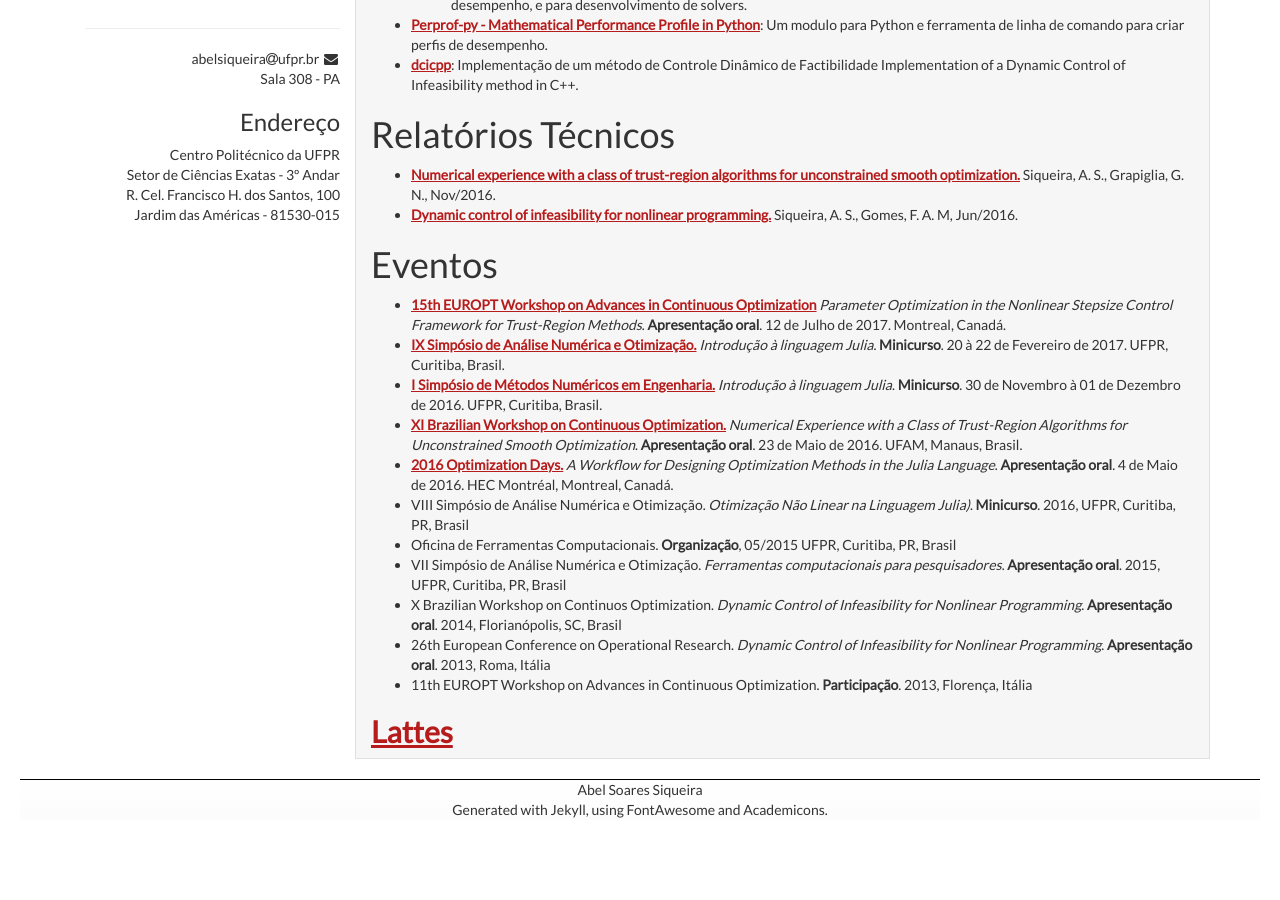
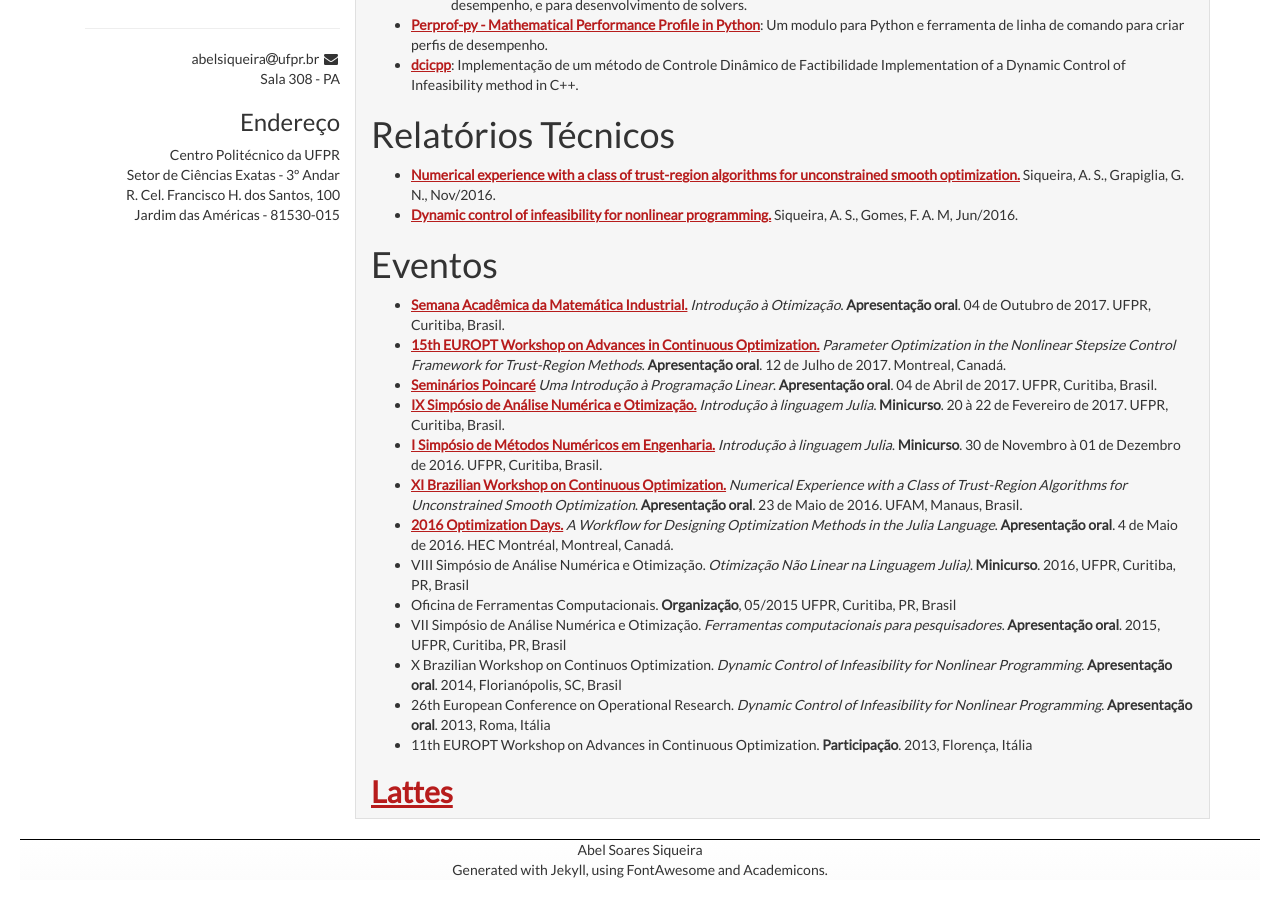
Before and after one commit to abelsiqueira/abelsiqueira.github.io-old, a Jekyll site: the page built from curriculum.br.md, in a window 1280 px wide and 900 px high, scrolled down 727 px. Built offline with Jekyll 4.4.1, drawn with Linux system fonts in a browser that asks for light colours; some web fonts are replaced; before the commit the page ends 1567 px from its top, so only the background shows below that.

Commit message:
Adiciona apresentações

```diff
--- a/curriculum.br.md
+++ b/curriculum.br.md
@@ -64,9 +64,15 @@ permalink:  /br/curriculum/
 
 # Eventos
 
-  - [15th EUROPT Workshop on Advances in Continuous Optimization]({{ site.baseurl }}/assets/2017-07-12-europt2017.pdf)
+  - [Semana Acadêmica da Matemática Industrial.]({{ site.baseurl }}/assets/2017-10-04-otim.pdf)
+    _Introdução à Otimização_.
+    **Apresentação oral**. 04 de Outubro de 2017. UFPR, Curitiba, Brasil.
+  - [15th EUROPT Workshop on Advances in Continuous Optimization.]({{ site.baseurl }}/assets/2017-07-12-europt2017.pdf)
     _Parameter Optimization in the Nonlinear Stepsize Control Framework for Trust-Region Methods_.
     **Apresentação oral**. 12 de Julho de 2017. Montreal, Canadá.
+  - [Seminários Poincaré]({{ site.baseurl }}/assets/2017-04-23-pl.pdf)
+    _Uma Introdução à Programação Linear_.
+    **Apresentação oral**. 04 de Abril de 2017. UFPR, Curitiba, Brasil.
   - [IX Simpósio de Análise Numérica e Otimização.](https://github.com/abelsiqueira/julia-simposio2017)
     _Introdução à linguagem Julia_.
     **Minicurso**. 20 à 22 de Fevereiro de 2017. UFPR, Curitiba, Brasil.
```
Also changed, not shown: 2 other files.
